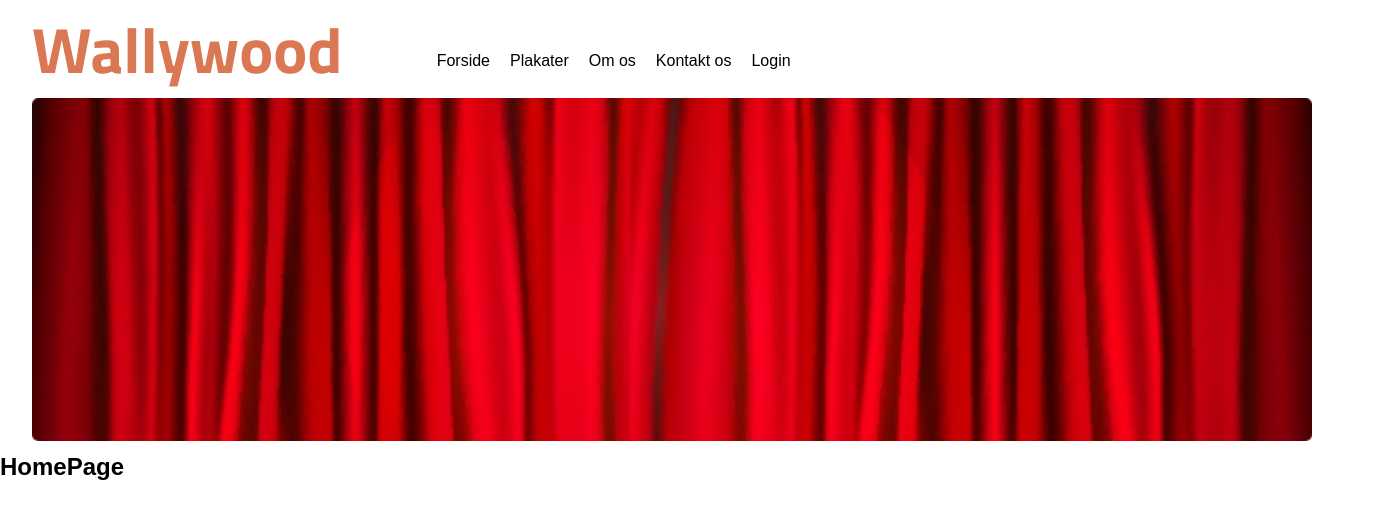
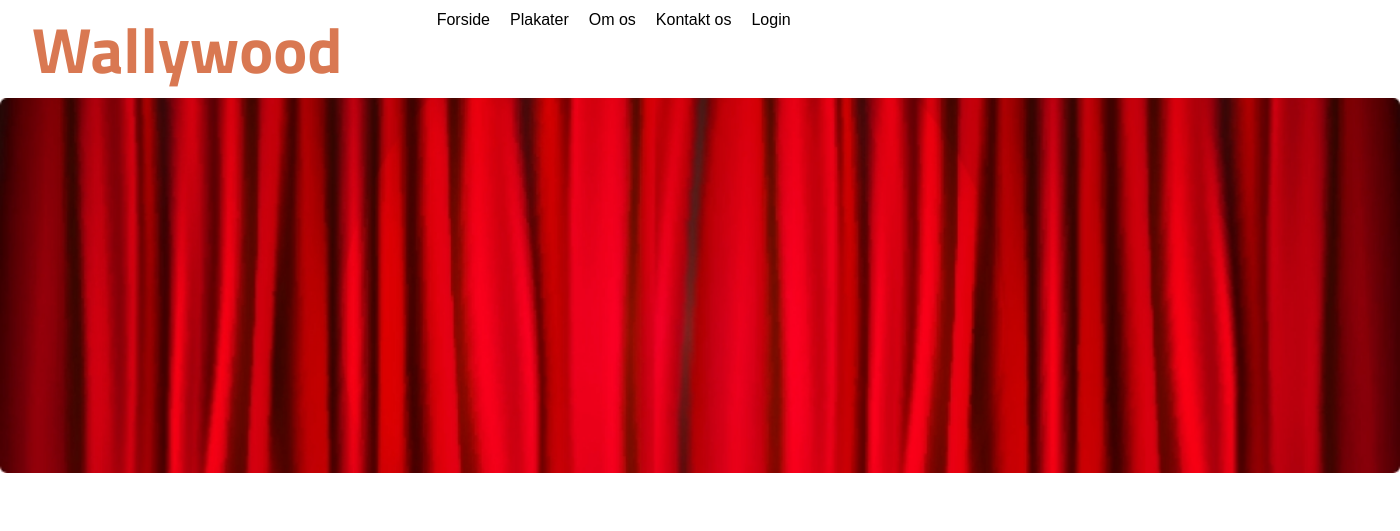
Before and after one commit to Team-Wallywood/Wallywood, a React (Vite) app: page / in a window 1280 px wide. Shown: the top 531 px of the page, 1400 px wide, since content can reach past the window. Built offline with nearby package versions, Linux system fonts and the light colour scheme; no server answers; the database is empty.

Commit message:
Tilføjet banner det rigtige sted
Tjek lige efter.

```diff
--- a/src/Components/Header/Header.Styled.js
+++ b/src/Components/Header/Header.Styled.js
@@ -6,7 +6,4 @@ export const HeaderStyled = styled.header`
   color: #D97852;
   font-size: 2rem;
   margin-left: 2rem;
-  img{
-    width: 100vw;
-  }
 `;
--- a/src/Components/Header/Header.jsx
+++ b/src/Components/Header/Header.jsx
@@ -1,12 +1,11 @@
 import { HeaderStyled } from "./Header.Styled";
-import  Banner  from "../../Assets/Images/curtain.jpg"
+
 
 
 export const Header = () =>{
     return(
         <HeaderStyled>
             <h1>Wallywood</h1>
-            <img src={Banner} alt="Banner" />
         </HeaderStyled>
     )
 }
--- a/src/Pages/HomePage/HomePage.jsx
+++ b/src/Pages/HomePage/HomePage.jsx
@@ -1,11 +1,11 @@
 import { MainCards } from "../../Components/mainCards/mainCards";
-
+import Banner from "../../Assets/Images/curtain.jpg"
 import { Container } from "../../Components/Container/Container";
 
 export const HomePage = () => {
   return (
     <Container>
-      <h1>HomePage</h1>
+      <img src={Banner} alt="Banner" width={1400} />
       <MainCards />
     </Container>
   );
```
